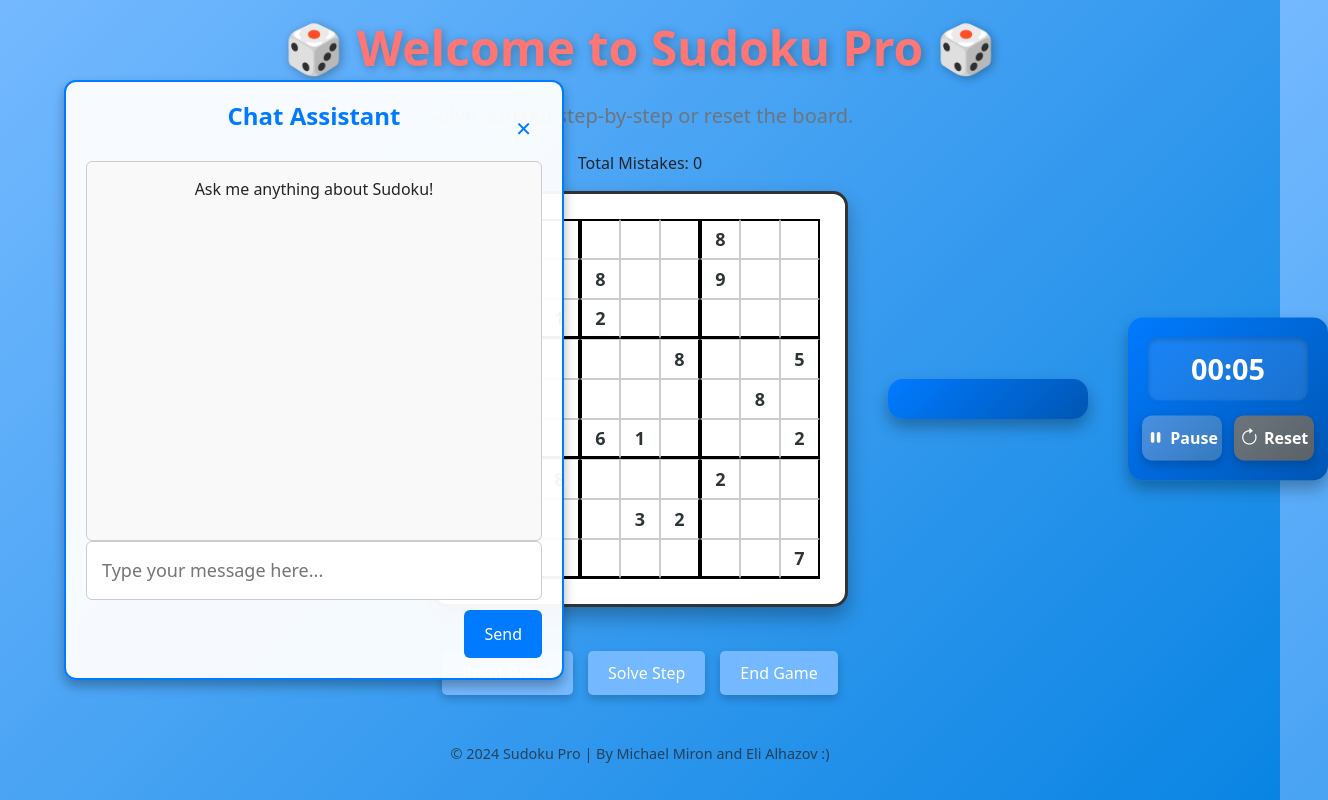
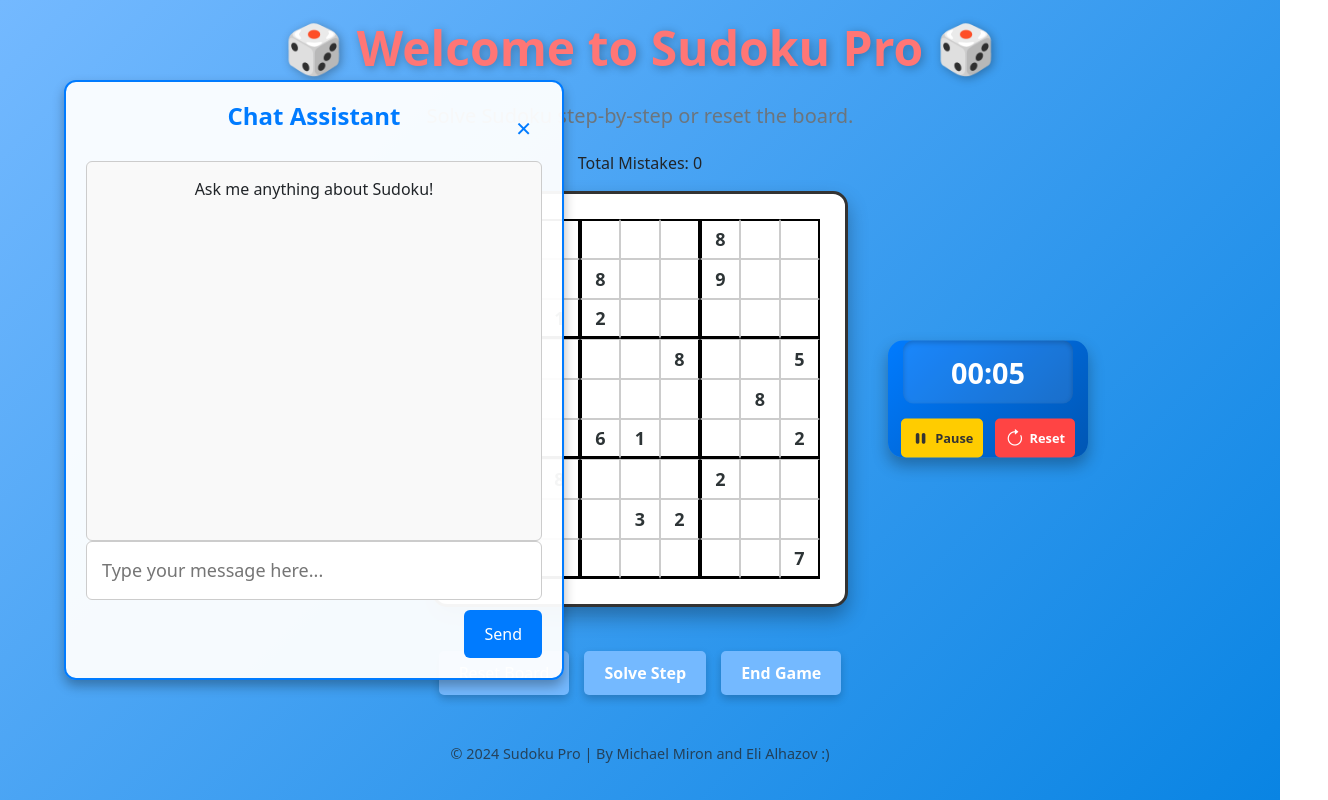
Before and after one commit to michaelmiron/sudoku-, a React (Vite) app in the folder frontend/sudoku-game/: page / in a window 1280 px wide. Shown: the whole page, 1328 px wide, since content can reach past the window. Built offline with nearby package versions, Linux system fonts and the light colour scheme.

Commit message:
fix demo page design

```diff
--- a/frontend/sudoku-game/src/Styles/Timer.css
+++ b/frontend/sudoku-game/src/Styles/Timer.css
@@ -25,12 +25,12 @@
 
 .timer-container {
     position: absolute;
-    right: -240px;
+    right: -120px;
     top: 50%;
     transform: translateY(-50%);
     background: linear-gradient(135deg, #007bff, #0056b3);
     color: white;
-    padding: 20px;
+    padding: 0px 15px 0px 15px;
     border-radius: 15px;
     box-shadow: 0 8px 16px rgba(0, 0, 0, 0.3);
     width: 200px;
@@ -62,30 +62,22 @@
 }
 
 
-.timer-button {
-    padding: 10px 15px;
-    font-size: 1rem;
-    border-radius: 10px;
-    border: none;
-    color: white;
-    cursor: pointer;
-    background: linear-gradient(135deg, #4a90e2, #357abd);
-    transition: transform 0.2s ease, box-shadow 0.2s ease;
-    box-shadow: 0 4px 10px rgba(0, 0, 0, 0.2);
-    width: 80px;
-    height: 45px;
+.btn {
     display: flex;
     align-items: center;
     justify-content: center;
+    padding: 5px 10px;
+    font-size: 0.8rem;
     font-weight: bold;
+    color: #fff;
+    background-color: #007bff;
+    border: none;
+    border-radius: 5px;
+    cursor: pointer;
+    transition: background-color 0.3s ease, transform 0.2s ease;
 }
 
 
-.timer-button:hover {
-    background: linear-gradient(135deg, #357abd, #2a5d9c);
-    transform: scale(1.05);
-    box-shadow: 0 6px 12px rgba(0, 0, 0, 0.3);
-}
 
 
 .timer-button i {
@@ -93,20 +85,20 @@
     margin-right: 5px;
 }
 
+.timer-button.pause {
+    background-color: #ffcc00;
+    color: #333;
+}
 
 .timer-button.reset {
-    background: linear-gradient(135deg, #6c757d, #5a6268);
+    background-color: #ff4444;
+    color: #fff;
 }
 
-.timer-button.reset:hover {
-    background: linear-gradient(135deg, #5a6268, #495057);
+.btn:active {
+    transform: scale(0.95);
 }
 
-
-.timer-button.pause {
-    background: linear-gradient(135deg, #4a90e2, #357abd);
+.bi {
+    margin-right: 5px;
 }
-
-.timer-button.pause:hover {
-    background: linear-gradient(135deg, #357abd, #2a5d9c);
-}
```
